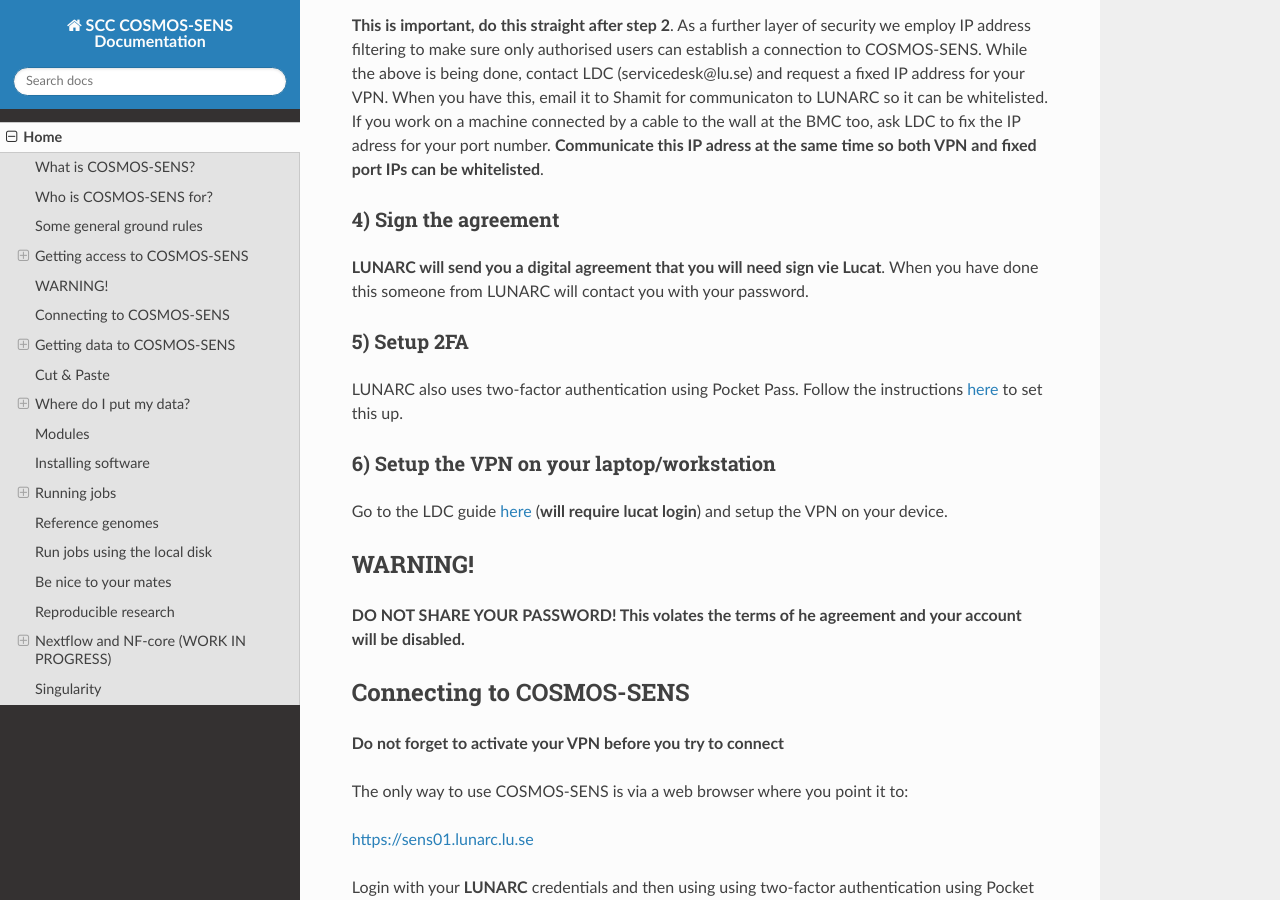
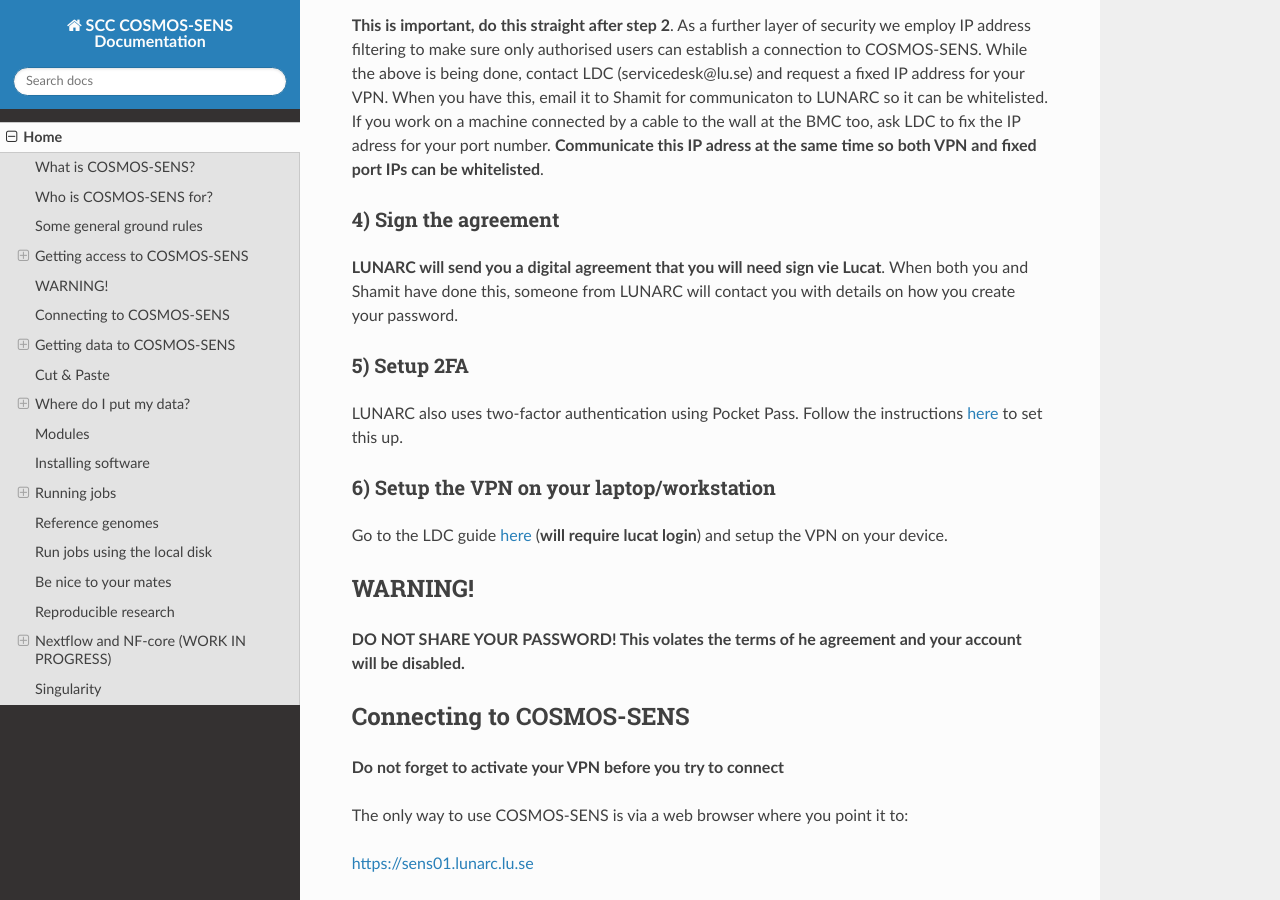
Before and after one commit to sccbioinformatics/SCC_CSENS_docs, an MkDocs documentation site: the page built from docs/index.md, in a window 1280 px wide and 900 px high, scrolled down 1617 px. Built offline with MkDocs 1.6.1, drawn with Linux system fonts in a browser that asks for light colours; nearby versions of some CDN libraries.

Commit message:
permissions update

```diff
--- a/docs/index.md
+++ b/docs/index.md
@@ -45,7 +45,7 @@
 
 ### 4) Sign the agreement
 
-**LUNARC will send you a digital agreement that you will need sign vie Lucat**. When you have done this someone from LUNARC will contact you with your password.
+**LUNARC will send you a digital agreement that you will need sign vie Lucat**. When both you and Shamit have done this, someone from LUNARC will contact you with details on how you create your password.
 
 ### 5) Setup 2FA
 
```
